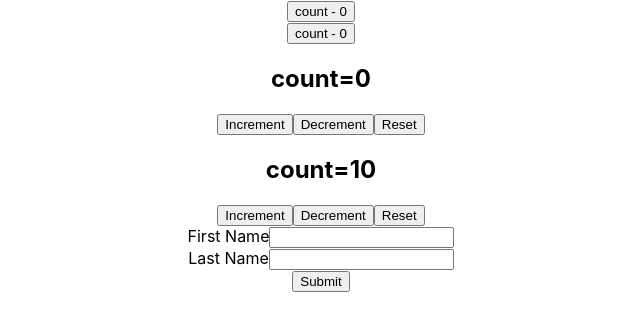
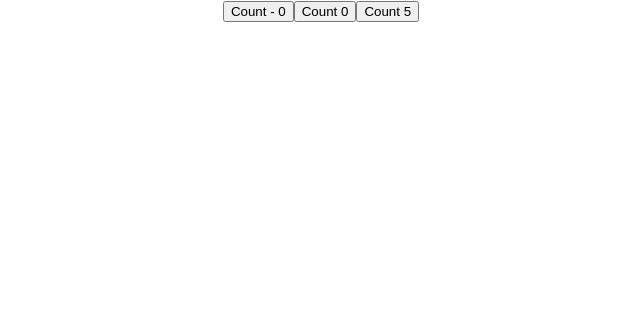
Before and after one commit to AditiVadi/Learning_reajctjs, a React (Create React App) app in the folder reacct-http/: page / in a window 1280 px wide. Shown: the top 330 px of the page, without its empty margins (319-959 px from the left). Built offline with nearby package versions, Linux system fonts and the light colour scheme.

Commit message:
React Render by useState

```diff
--- a/reacct-http/src/App.js
+++ b/reacct-http/src/App.js
@@ -1,19 +1,12 @@
 import React from 'react'
 import './App.css';
-import DocTitleOne from './components/Custom_Hooks/DocTitleOne';
-import DocTitleTwo from './components/Custom_Hooks/DocTitelTwo';
-import CounterOne from './components/Custom_Hooks/CounterOne';
-import CounterTwo from './components/Custom_Hooks/CounterTwo';
-import UserForm from './components/Custom_Hooks/UserForm';
+import UseStateHook from './components/Rect_Render/UseState/UseStateHook';
+
 
 function App() {
   return (
     <div className='App'>
-      <DocTitleOne/>
-      <DocTitleTwo/>
-      <CounterOne/>
-      <CounterTwo/>
-      <UserForm/>
+     <UseStateHook/>
     </div>
   );
 }
--- /dev/null
+++ b/reacct-http/src/components/Rect_Render/UseState/UseStateHook.js
@@ -0,0 +1,15 @@
+import React,{useState} from 'react'
+
+ const UseStateHook = () => {
+  const [count,setCount]=useState(0)
+  console.log('UseState Render');
+  return (
+    <div>
+    <button onClick={()=>setCount(c=>c+1)}>Count - {count}</button>
+    <button onClick={()=>setCount(0)}>Count 0</button>
+    <button on onClick={()=>setCount(5)}>Count 5</button>
+    </div>
+  )
+}
+
+export default UseStateHook
```
